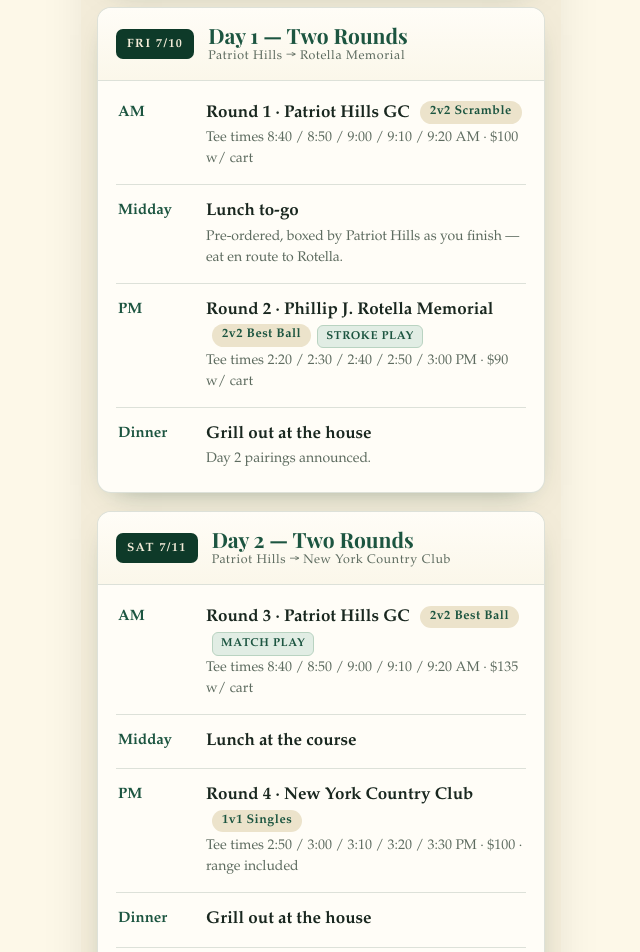
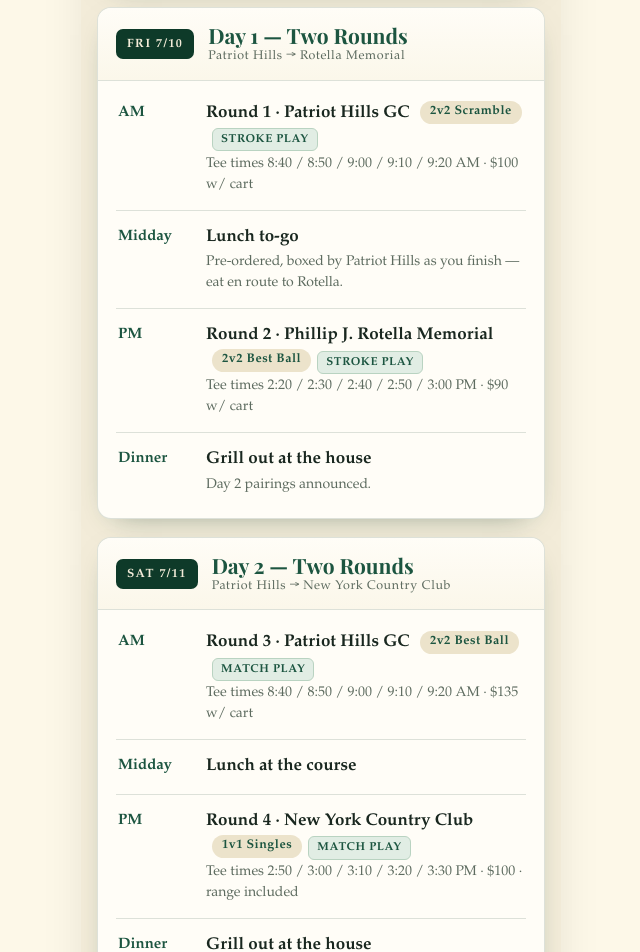
Before and after one commit to matteulau-max/FERDA, a React (Vite) app: page /manual in a window 1280 px wide. Shown: the part 820-1772 px from the top of the page, without its empty margins (319-959 px from the left). Built offline with nearby package versions, Linux system fonts and the light colour scheme; the HTML template or start-up script is replaced by a standard one; a web font is replaced by a local one.

Commit message:
Align rules formats with schedule play types
Co-Authored-By: Claude Opus 4.8 <noreply@anthropic.com>
Claude-Session: https://claude.ai/code/session_01B5k1H9WM9kGGC6kzqFRs3q

```diff
--- a/src/pages/Manual.tsx
+++ b/src/pages/Manual.tsx
@@ -30,7 +30,7 @@ const CONTENT: Record<string, string> = {
       </div>
       <div style="padding:6px 18px 8px">
         <ul style="list-style:none;margin:0;padding:0">
-          <li style="padding:14px 2px;border-bottom:1px solid rgba(14,58,41,.14);display:flex;gap:12px"><span style="flex:0 0 76px;font-variant-numeric:tabular-nums;color:#1c5540;font-weight:700;font-size:15px;padding-top:1px">AM</span><span><span style="font-weight:600">Round 1 · Patriot Hills GC <span style="display:inline-block;background:#ece3cb;color:#1c5540;border-radius:999px;padding:2px 10px;font-size:12.5px;letter-spacing:.04em;font-weight:600;margin-left:6px;vertical-align:middle">2v2 Scramble</span></span><span style="display:block;font-size:14px;color:#5d6b5f;margin-top:2px">Tee times 8:40 / 8:50 / 9:00 / 9:10 / 9:20 AM · $100 w/ cart</span></span></li>
+          <li style="padding:14px 2px;border-bottom:1px solid rgba(14,58,41,.14);display:flex;gap:12px"><span style="flex:0 0 76px;font-variant-numeric:tabular-nums;color:#1c5540;font-weight:700;font-size:15px;padding-top:1px">AM</span><span><span style="font-weight:600">Round 1 · Patriot Hills GC <span style="display:inline-block;background:#ece3cb;color:#1c5540;border-radius:999px;padding:2px 10px;font-size:12.5px;letter-spacing:.04em;font-weight:600;margin-left:6px;vertical-align:middle">2v2 Scramble</span><span style="display:inline-block;background:#e1ede4;color:#1c5540;border:1px solid #b9d3c1;font-size:11.5px;letter-spacing:.05em;text-transform:uppercase;font-weight:700;padding:2px 8px;border-radius:6px;margin-left:6px">Stroke Play</span></span><span style="display:block;font-size:14px;color:#5d6b5f;margin-top:2px">Tee times 8:40 / 8:50 / 9:00 / 9:10 / 9:20 AM · $100 w/ cart</span></span></li>
           <li style="padding:14px 2px;border-bottom:1px solid rgba(14,58,41,.14);display:flex;gap:12px"><span style="flex:0 0 76px;font-variant-numeric:tabular-nums;color:#1c5540;font-weight:700;font-size:15px;padding-top:1px">Midday</span><span><span style="font-weight:600">Lunch to-go</span><span style="display:block;font-size:14px;color:#5d6b5f;margin-top:2px">Pre-ordered, boxed by Patriot Hills as you finish — eat en route to Rotella.</span></span></li>
           <li style="padding:14px 2px;border-bottom:1px solid rgba(14,58,41,.14);display:flex;gap:12px"><span style="flex:0 0 76px;font-variant-numeric:tabular-nums;color:#1c5540;font-weight:700;font-size:15px;padding-top:1px">PM</span><span><span style="font-weight:600">Round 2 · Phillip J. Rotella Memorial <span style="display:inline-block;background:#ece3cb;color:#1c5540;border-radius:999px;padding:2px 10px;font-size:12.5px;letter-spacing:.04em;font-weight:600;margin-left:6px;vertical-align:middle">2v2 Best Ball</span><span style="display:inline-block;background:#e1ede4;color:#1c5540;border:1px solid #b9d3c1;font-size:11.5px;letter-spacing:.05em;text-transform:uppercase;font-weight:700;padding:2px 8px;border-radius:6px;margin-left:6px">Stroke Play</span></span><span style="display:block;font-size:14px;color:#5d6b5f;margin-top:2px">Tee times 2:20 / 2:30 / 2:40 / 2:50 / 3:00 PM · $90 w/ cart</span></span></li>
           <li style="padding:14px 2px;display:flex;gap:12px"><span style="flex:0 0 76px;font-variant-numeric:tabular-nums;color:#1c5540;font-weight:700;font-size:15px;padding-top:1px">Dinner</span><span><span style="font-weight:600">Grill out at the house</span><span style="display:block;font-size:14px;color:#5d6b5f;margin-top:2px">Day 2 pairings announced.</span></span></li>
@@ -47,7 +47,7 @@ const CONTENT: Record<string, string> = {
         <ul style="list-style:none;margin:0;padding:0">
           <li style="padding:14px 2px;border-bottom:1px solid rgba(14,58,41,.14);display:flex;gap:12px"><span style="flex:0 0 76px;font-variant-numeric:tabular-nums;color:#1c5540;font-weight:700;font-size:15px;padding-top:1px">AM</span><span><span style="font-weight:600">Round 3 · Patriot Hills GC <span style="display:inline-block;background:#ece3cb;color:#1c5540;border-radius:999px;padding:2px 10px;font-size:12.5px;letter-spacing:.04em;font-weight:600;margin-left:6px;vertical-align:middle">2v2 Best Ball</span><span style="display:inline-block;background:#e1ede4;color:#1c5540;border:1px solid #b9d3c1;font-size:11.5px;letter-spacing:.05em;text-transform:uppercase;font-weight:700;padding:2px 8px;border-radius:6px;margin-left:6px">Match Play</span></span><span style="display:block;font-size:14px;color:#5d6b5f;margin-top:2px">Tee times 8:40 / 8:50 / 9:00 / 9:10 / 9:20 AM · $135 w/ cart</span></span></li>
           <li style="padding:14px 2px;border-bottom:1px solid rgba(14,58,41,.14);display:flex;gap:12px"><span style="flex:0 0 76px;font-variant-numeric:tabular-nums;color:#1c5540;font-weight:700;font-size:15px;padding-top:1px">Midday</span><span><span style="font-weight:600">Lunch at the course</span></span></li>
-          <li style="padding:14px 2px;border-bottom:1px solid rgba(14,58,41,.14);display:flex;gap:12px"><span style="flex:0 0 76px;font-variant-numeric:tabular-nums;color:#1c5540;font-weight:700;font-size:15px;padding-top:1px">PM</span><span><span style="font-weight:600">Round 4 · New York Country Club <span style="display:inline-block;background:#ece3cb;color:#1c5540;border-radius:999px;padding:2px 10px;font-size:12.5px;letter-spacing:.04em;font-weight:600;margin-left:6px;vertical-align:middle">1v1 Singles</span></span><span style="display:block;font-size:14px;color:#5d6b5f;margin-top:2px">Tee times 2:50 / 3:00 / 3:10 / 3:20 / 3:30 PM · $100 · range included</span></span></li>
+          <li style="padding:14px 2px;border-bottom:1px solid rgba(14,58,41,.14);display:flex;gap:12px"><span style="flex:0 0 76px;font-variant-numeric:tabular-nums;color:#1c5540;font-weight:700;font-size:15px;padding-top:1px">PM</span><span><span style="font-weight:600">Round 4 · New York Country Club <span style="display:inline-block;background:#ece3cb;color:#1c5540;border-radius:999px;padding:2px 10px;font-size:12.5px;letter-spacing:.04em;font-weight:600;margin-left:6px;vertical-align:middle">1v1 Singles</span><span style="display:inline-block;background:#e1ede4;color:#1c5540;border:1px solid #b9d3c1;font-size:11.5px;letter-spacing:.05em;text-transform:uppercase;font-weight:700;padding:2px 8px;border-radius:6px;margin-left:6px">Match Play</span></span><span style="display:block;font-size:14px;color:#5d6b5f;margin-top:2px">Tee times 2:50 / 3:00 / 3:10 / 3:20 / 3:30 PM · $100 · range included</span></span></li>
           <li style="padding:14px 2px;border-bottom:1px solid rgba(14,58,41,.14);display:flex;gap:12px"><span style="flex:0 0 76px;font-variant-numeric:tabular-nums;color:#1c5540;font-weight:700;font-size:15px;padding-top:1px">Dinner</span><span><span style="font-weight:600">Grill out at the house</span></span></li>
           <li style="padding:14px 2px;display:flex;gap:12px"><span style="flex:0 0 76px;font-variant-numeric:tabular-nums;color:#1c5540;font-weight:700;font-size:15px;padding-top:1px">8:00 PM</span><span><span style="font-weight:600">Awards Ceremony 🏆</span><span style="display:block;font-size:14px;color:#5d6b5f;margin-top:2px">Crowning the first-ever Ferda Champion.</span></span></li>
         </ul>
@@ -82,10 +82,10 @@ const CONTENT: Record<string, string> = {
         <h2 style="font-family:'Playfair Display',Georgia,serif;font-weight:700;color:#1c5540;font-size:21px;line-height:1.1;margin:0">The Four Rounds</h2>
       </div>
       <div style="padding:6px 18px 8px"><ul style="list-style:none;margin:0;padding:0">
-        <li style="padding:14px 2px;border-bottom:1px solid rgba(14,58,41,.14);display:flex;gap:12px"><span style="color:#bcae5b;font-weight:700;flex:0 0 auto;line-height:1.4">—</span><span><span style="color:#2f7256;font-weight:700">Round 1 — Scramble (2v2).</span> Patriot Hills.</span></li>
-        <li style="padding:14px 2px;border-bottom:1px solid rgba(14,58,41,.14);display:flex;gap:12px"><span style="color:#bcae5b;font-weight:700;flex:0 0 auto;line-height:1.4">—</span><span><span style="color:#2f7256;font-weight:700">Round 2 — Best Ball (2v2).</span> Rotella. <span style="display:inline-block;background:#f6ecc6;color:#8a6d18;border:1px solid #d8c373;font-size:11.5px;letter-spacing:.05em;text-transform:uppercase;font-weight:700;padding:2px 8px;border-radius:6px;margin-left:6px">⚠ Match or Stroke?</span></span></li>
-        <li style="padding:14px 2px;border-bottom:1px solid rgba(14,58,41,.14);display:flex;gap:12px"><span style="color:#bcae5b;font-weight:700;flex:0 0 auto;line-height:1.4">—</span><span><span style="color:#2f7256;font-weight:700">Round 3 — Best Ball (2v2).</span> Patriot Hills. <span style="display:inline-block;background:#f6ecc6;color:#8a6d18;border:1px solid #d8c373;font-size:11.5px;letter-spacing:.05em;text-transform:uppercase;font-weight:700;padding:2px 8px;border-radius:6px;margin-left:6px">⚠ Match or Stroke?</span></span></li>
-        <li style="padding:14px 2px;border-bottom:1px solid rgba(14,58,41,.14);display:flex;gap:12px"><span style="color:#bcae5b;font-weight:700;flex:0 0 auto;line-height:1.4">—</span><span><span style="color:#2f7256;font-weight:700">Round 4 — Singles (1v1).</span> New York Country Club.</span></li>
+        <li style="padding:14px 2px;border-bottom:1px solid rgba(14,58,41,.14);display:flex;gap:12px"><span style="color:#bcae5b;font-weight:700;flex:0 0 auto;line-height:1.4">—</span><span><span style="color:#2f7256;font-weight:700">Round 1 — Scramble (2v2).</span> Patriot Hills. <span style="display:inline-block;background:#e1ede4;color:#1c5540;border:1px solid #b9d3c1;font-size:11.5px;letter-spacing:.05em;text-transform:uppercase;font-weight:700;padding:2px 8px;border-radius:6px;margin-left:6px">Stroke Play</span></span></li>
+        <li style="padding:14px 2px;border-bottom:1px solid rgba(14,58,41,.14);display:flex;gap:12px"><span style="color:#bcae5b;font-weight:700;flex:0 0 auto;line-height:1.4">—</span><span><span style="color:#2f7256;font-weight:700">Round 2 — Best Ball (2v2).</span> Rotella. <span style="display:inline-block;background:#e1ede4;color:#1c5540;border:1px solid #b9d3c1;font-size:11.5px;letter-spacing:.05em;text-transform:uppercase;font-weight:700;padding:2px 8px;border-radius:6px;margin-left:6px">Stroke Play</span></span></li>
+        <li style="padding:14px 2px;border-bottom:1px solid rgba(14,58,41,.14);display:flex;gap:12px"><span style="color:#bcae5b;font-weight:700;flex:0 0 auto;line-height:1.4">—</span><span><span style="color:#2f7256;font-weight:700">Round 3 — Best Ball (2v2).</span> Patriot Hills. <span style="display:inline-block;background:#e1ede4;color:#1c5540;border:1px solid #b9d3c1;font-size:11.5px;letter-spacing:.05em;text-transform:uppercase;font-weight:700;padding:2px 8px;border-radius:6px;margin-left:6px">Match Play</span></span></li>
+        <li style="padding:14px 2px;border-bottom:1px solid rgba(14,58,41,.14);display:flex;gap:12px"><span style="color:#bcae5b;font-weight:700;flex:0 0 auto;line-height:1.4">—</span><span><span style="color:#2f7256;font-weight:700">Round 4 — Singles (1v1).</span> New York Country Club. <span style="display:inline-block;background:#e1ede4;color:#1c5540;border:1px solid #b9d3c1;font-size:11.5px;letter-spacing:.05em;text-transform:uppercase;font-weight:700;padding:2px 8px;border-radius:6px;margin-left:6px">Match Play</span></span></li>
         <li style="padding:14px 2px;display:flex;gap:12px"><span style="color:#bcae5b;font-weight:700;flex:0 0 auto;line-height:1.4">—</span><span><span style="color:#2f7256;font-weight:700">Handicaps</span> are collected in advance (in the Google Sheet) and factored into every match.</span></li>
       </ul></div>
     </div>
```
